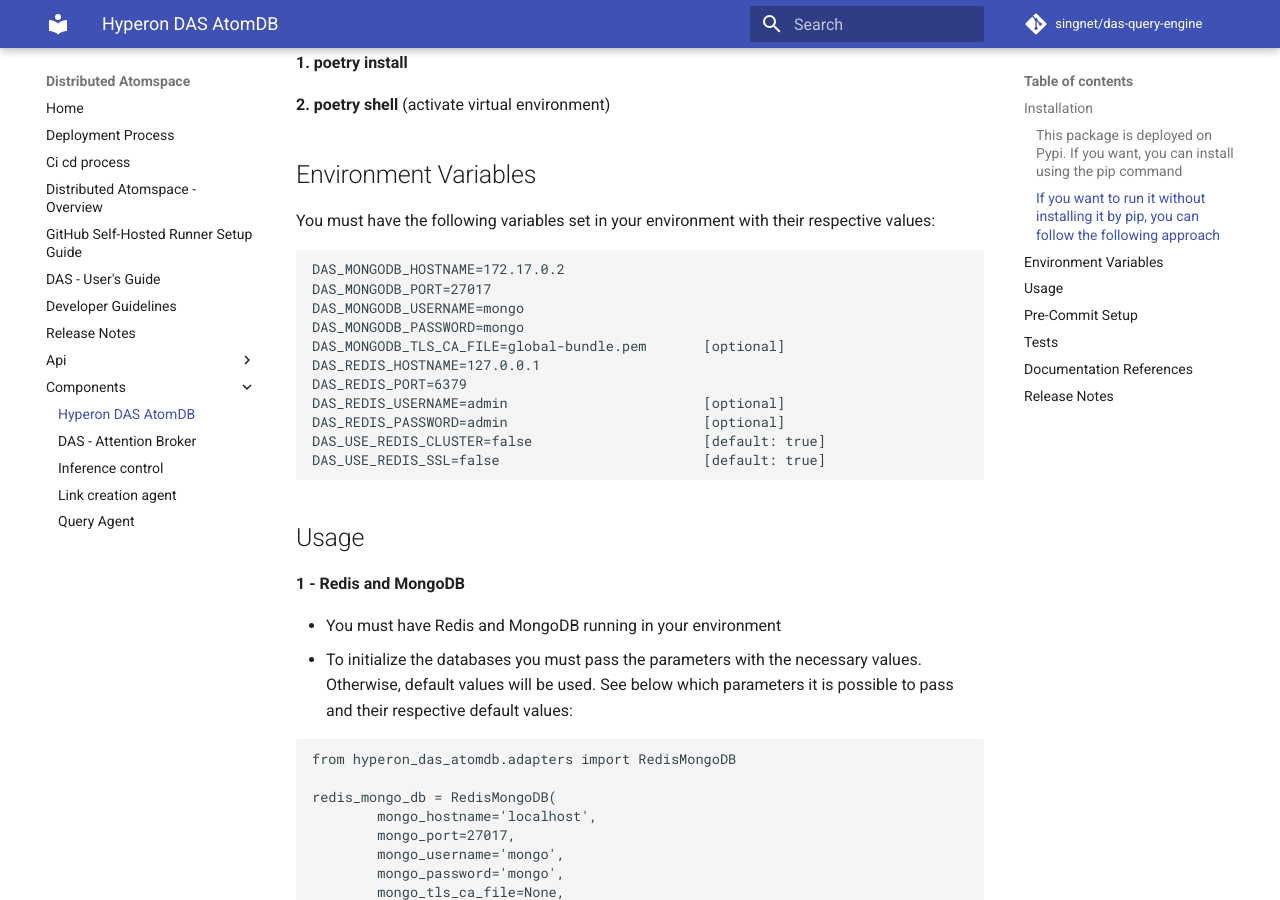
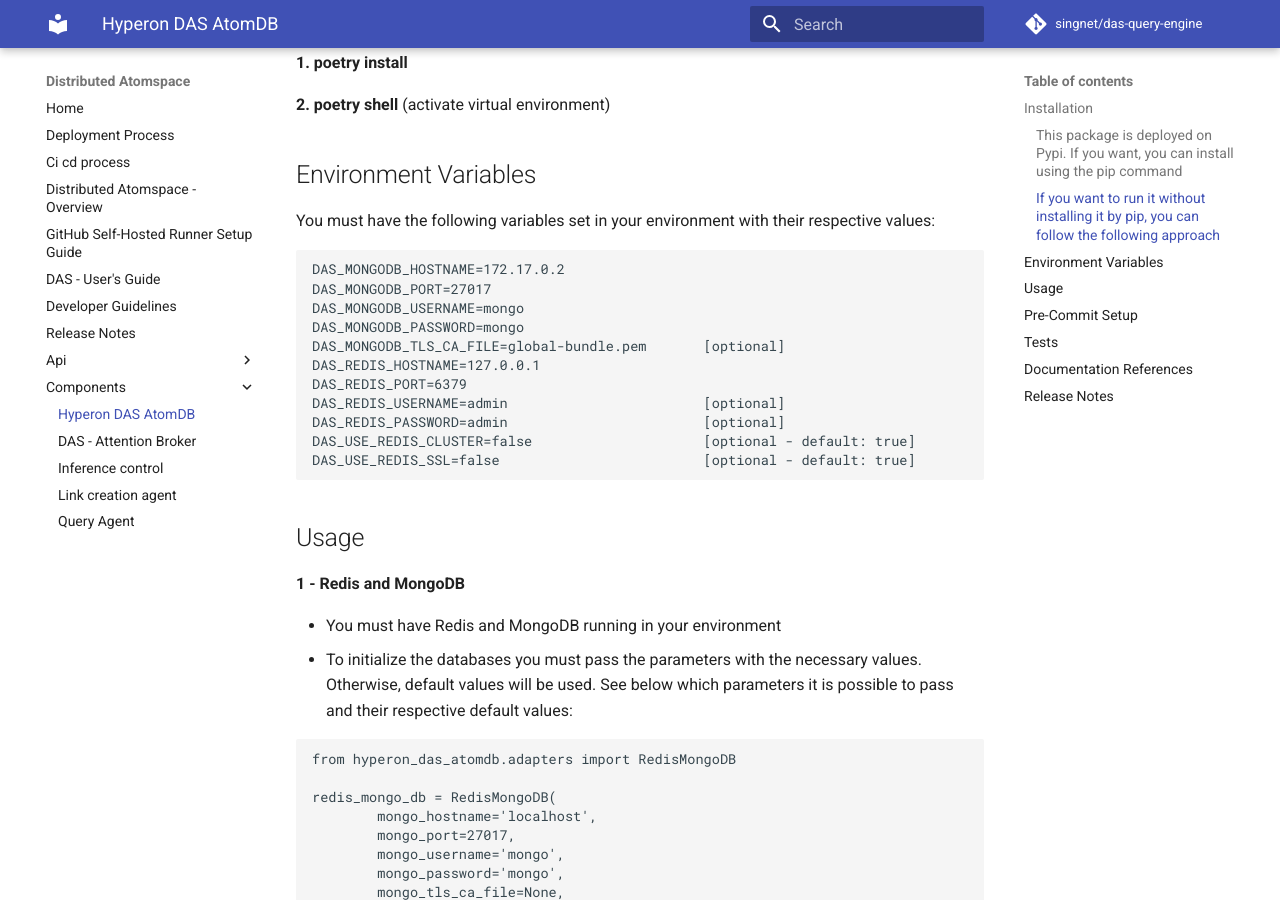
Before and after one commit to singnet/das, an MkDocs documentation site: the page built from docs/components/atomdb.md, in a window 1280 px wide and 900 px high, scrolled down 494 px. Built offline with MkDocs 1.6.1 and Material for MkDocs 9.7.7, drawn with Linux system fonts in a browser that asks for light colours; comment, search, counter and statistics services are not loaded.

Commit message:
das-199: Update atomdb readme

````diff
--- a/docs/components/atomdb.md
+++ b/docs/components/atomdb.md
@@ -35,8 +35,8 @@
 DAS_REDIS_PORT=6379
 DAS_REDIS_USERNAME=admin                        [optional]
 DAS_REDIS_PASSWORD=admin                        [optional]
-DAS_USE_REDIS_CLUSTER=false                     [default: true]
-DAS_USE_REDIS_SSL=false                         [default: true]
+DAS_USE_REDIS_CLUSTER=false                     [optional - default: true]
+DAS_USE_REDIS_SSL=false                         [optional - default: true]
 ```
 
 ## Usage
````
Also changed, not shown: README.md (+4 -4 lines).
